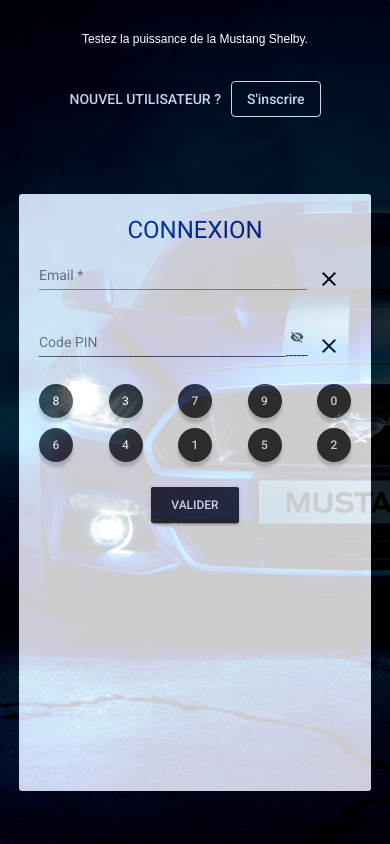
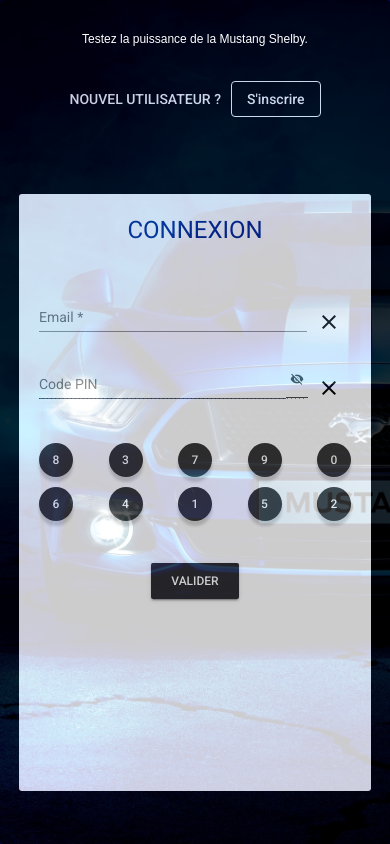
Before and after one commit to anaistatibouet/login-metathinker, an Angular app: page /login in a window 390 px wide. Built offline with nearby package versions, Linux system fonts and the light colour scheme; a web font is replaced by a local one.

Commit message:
add margin mobile version

```diff
--- a/src/app/components/connection/connection.component.css
+++ b/src/app/components/connection/connection.component.css
@@ -1,8 +1,10 @@
+/*_________________Rules for Mobile version_________________  */
 .connection h1 {
   text-transform: uppercase;
   text-align: center;
   color: #062b93;
   margin: 0;
+  margin-bottom: 5vh;
 }
 
 .connection .input {
@@ -57,6 +59,7 @@
   -moz-user-select: none; /* Firefox */
   -ms-user-select: none; /* IE10+/Edge */
   user-select: none;
+  margin: 2vh 0;
 }
 .connection .key {
   width: 34px;
--- a/src/app/components/login/login.component.css
+++ b/src/app/components/login/login.component.css
@@ -1,3 +1,4 @@
+/*_________________Rules for Mobile version_________________  */
 :host {
   display: flex;
   height: 100vh;
```
